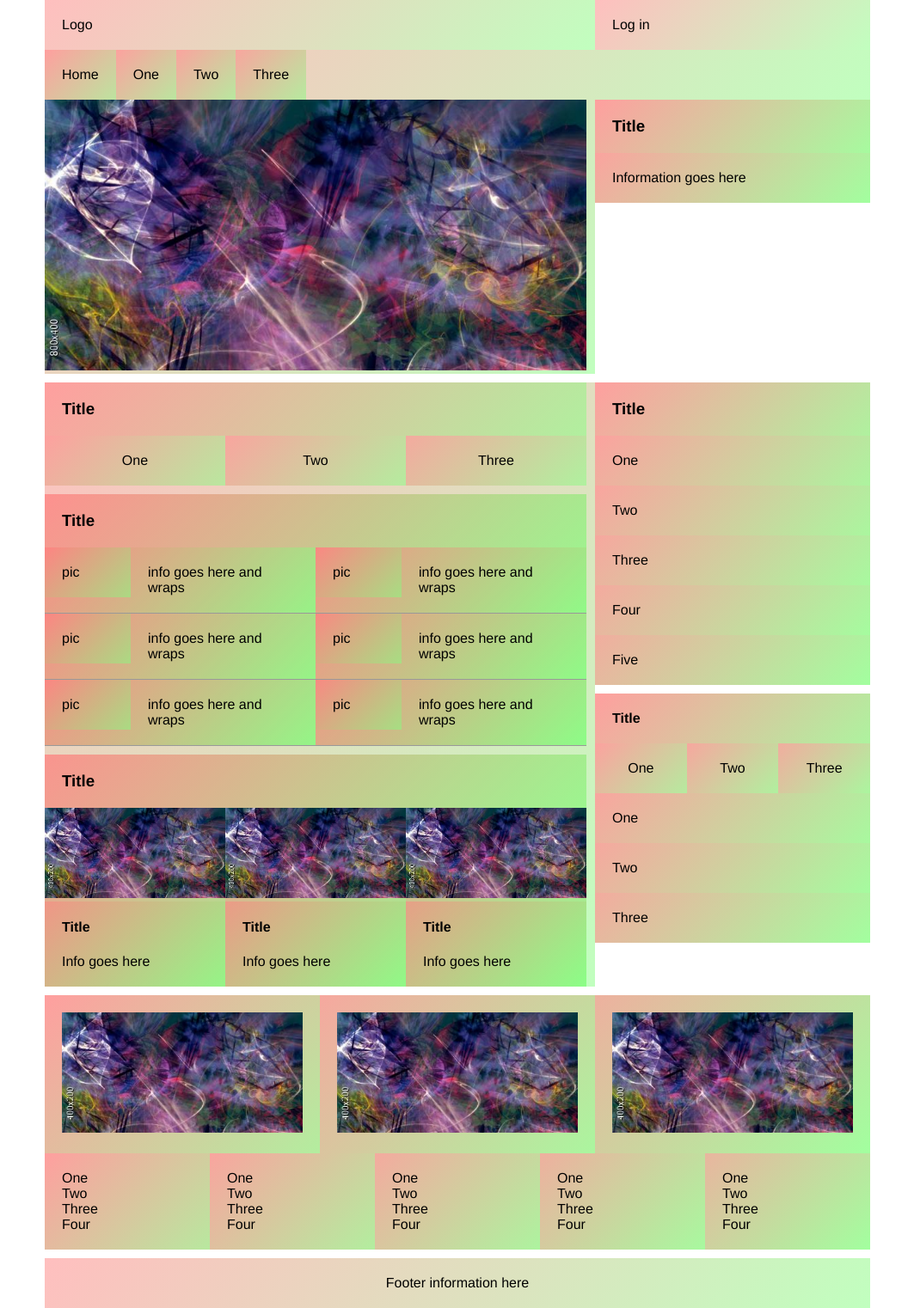
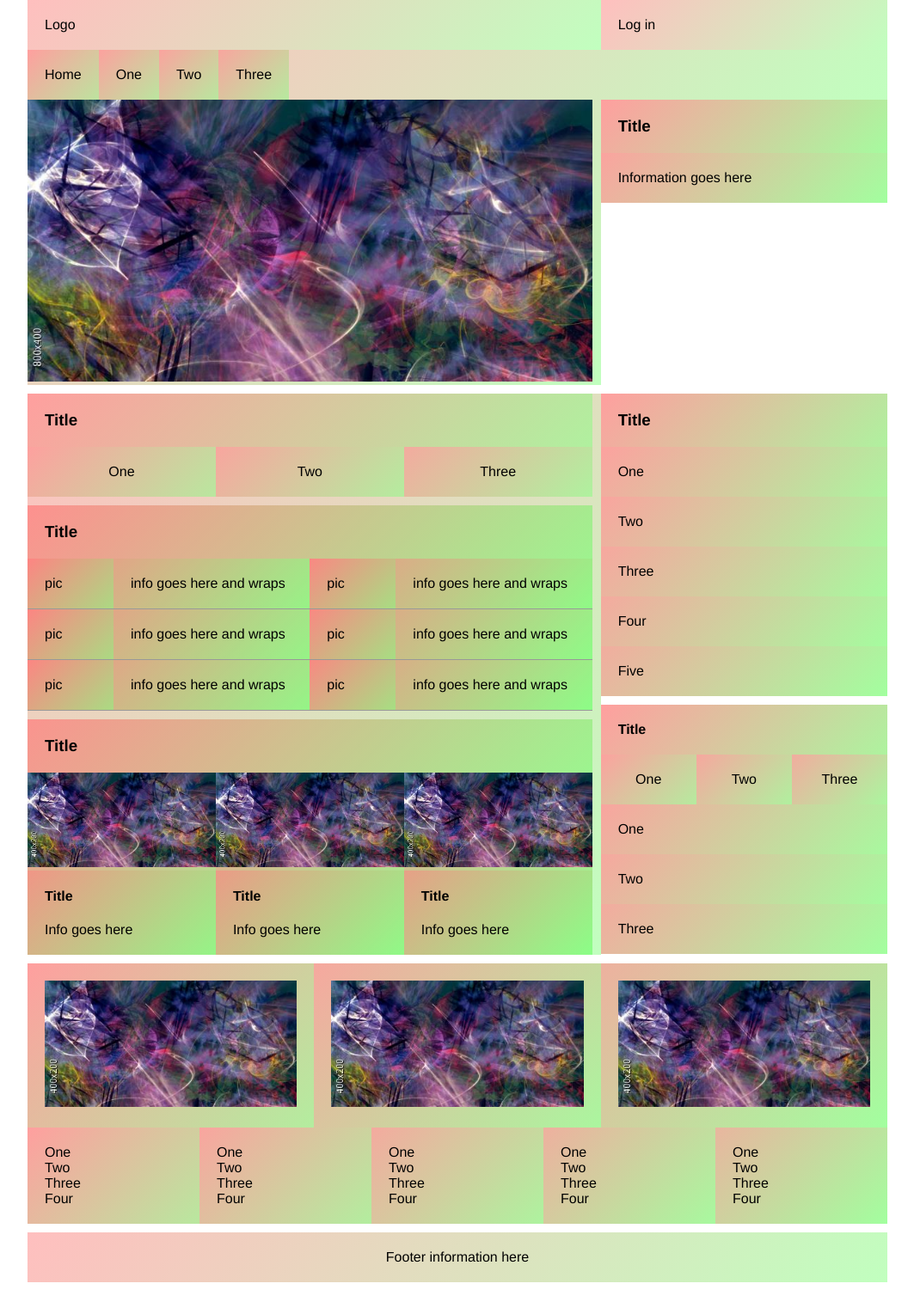
Before and after one commit to TerryHibbert/LaND, a PHP site: page /example1.html in a window 1280 px wide. Shown: the whole page at 86% size, without its empty margins (108-1171 px from the left). After the commit the page ends 1492 px from the top, so only its background shows below. Run offline with PHP 8.4, Linux system fonts and the light colour scheme.

Commit message:
Tweaked default breakpoints;

```diff
--- a/css/land.css
+++ b/css/land.css
@@ -11,6 +11,7 @@
  *      m   :   mobile
  *      ml  :   mobile landscape
  *      mp  :   mobile portrait
+ *
  *      s   :   screen
  *      p   :   print
  *  Then '-N-D' to represent the fraction: N/D
@@ -899,7 +900,7 @@ ul.plain {
     display: none; }
 
   .container {
-    width: 960px; }
+    width: 1000px; }
 
   .d-1-1 {
     width: 100%; }
@@ -1544,7 +1545,7 @@ ul.plain {
     display: none; }
 
   .container {
-    width: 960px; }
+    width: 940px; }
 
   .t-1-1 {
     width: 100%; }
--- a/css/land.scss
+++ b/css/land.scss
@@ -11,6 +11,7 @@
  *      m   :   mobile
  *      ml  :   mobile landscape
  *      mp  :   mobile portrait
+ *
  *      s   :   screen
  *      p   :   print
  *  Then '-N-D' to represent the fraction: N/D
@@ -24,7 +25,7 @@ $layouts:         d       t       m       m       m;
 $subLayouts:      d       t       m       ml      mp;
 $max:             99999   1024    960     960     640;
 $min:             1024    960     0       640     0;
-$containerMax:    960px   960px   940px   100%   100%;
+$containerMax:    1000px  940px   940px   100%    100%;
 
 $layoutCount: length($layouts);
 
--- a/example1.html
+++ b/example1.html
@@ -71,7 +71,7 @@
 
             <div class="col a-margin-top-1 a-pad-0">
                 <h3 class="col">Title</h3>
-                <div class="col a-1-2 m-1-1 a-pad-0 a-border-bottom-1">
+                <div class="col a-1-2 mp-1-1 a-pad-0 a-border-bottom-1">
                     <div class="a-fluid-right a-px100">
                         <div class="col a a-fluid-right">
                             <div class="a-fluid">
@@ -81,7 +81,7 @@
                         <div class="col a-fixed-left a-px100">pic</div>
                     </div>
                 </div>
-                <div class="col a-1-2 m-1-1 a-pad-0 a-border-bottom-1">
+                <div class="col a-1-2 mp-1-1 a-pad-0 a-border-bottom-1">
                     <div class="a-fluid-right a-px100">
                         <div class="col a a-fluid-right">
                             <div class="a-fluid">
@@ -91,7 +91,7 @@
                         <div class="col a-fixed-left a-px100">pic</div>
                     </div>
                 </div>
-                <div class="col a-1-2 m-1-1 a-pad-0 a-border-bottom-1">
+                <div class="col a-1-2 mp-1-1 a-pad-0 a-border-bottom-1">
                     <div class="a-fluid-right a-px100">
                         <div class="col a a-fluid-right">
                             <div class="a-fluid">
@@ -101,7 +101,7 @@
                         <div class="col a-fixed-left a-px100">pic</div>
                     </div>
                 </div>
-                <div class="col a-1-2 m-1-1 a-pad-0 a-border-bottom-1">
+                <div class="col a-1-2 mp-1-1 a-pad-0 a-border-bottom-1">
                     <div class="a-fluid-right a-px100">
                         <div class="col a a-fluid-right">
                             <div class="a-fluid">
@@ -111,7 +111,7 @@
                         <div class="col a-fixed-left a-px100">pic</div>
                     </div>
                 </div>
-                <div class="col a-1-2 m-1-1 a-pad-0 a-border-bottom-1">
+                <div class="col a-1-2 mp-1-1 a-pad-0 a-border-bottom-1">
                     <div class="a-fluid-right a-px100">
                         <div class="col a a-fluid-right">
                             <div class="a-fluid">
@@ -121,7 +121,7 @@
                         <div class="col a-fixed-left a-px100">pic</div>
                     </div>
                 </div>
-                <div class="col a-1-2 m-1-1 a-pad-0 a-border-bottom-1">
+                <div class="col a-1-2 mp-1-1 a-pad-0 a-border-bottom-1">
                     <div class="a-fluid-right a-px100">
                         <div class="col a a-fluid-right">
                             <div class="a-fluid">
--- a/partials/views/tests.html
+++ b/partials/views/tests.html
@@ -10,7 +10,7 @@
             <div class="col a">Show me on any</div>
             <div class="col d">Show me on desktop</div>
             <div class="col t">Show me on tablet</div>
-            <div class="col m">Show me on mobile <span class="ml">landscape</span> <span class="mp"> portrait</span></div>
+            <div class="col m">Show me on mobile <span class="ml">landscape</span> <span class="mp">portrait</span></div>
             <div class="col not-d">Show me when not desktop</div>
             <div class="col not-t">Show me when not tablet</div>
             <div class="col not-m">Show me when not mobile</div>
@@ -49,7 +49,7 @@
     </div>
 
     <div class="col a-pad-0">
-        <div class="col a-1-2 mp-1-1">
+        <div class="col a-1-2 mp-1-1 ms-1-1">
             <h3>Pros</h3>
             <ul>
                 <li>Simple</li>
@@ -59,7 +59,7 @@
             </ul>
         </div>
 
-        <div class="col a-1-2 mp-1-1">
+        <div class="col a-1-2 mp-1-1 ms-1-1">
             <h3>Cons</h3>
             <ul>
                 <li>Not tiny at 80KB uncompressed</li>
```
